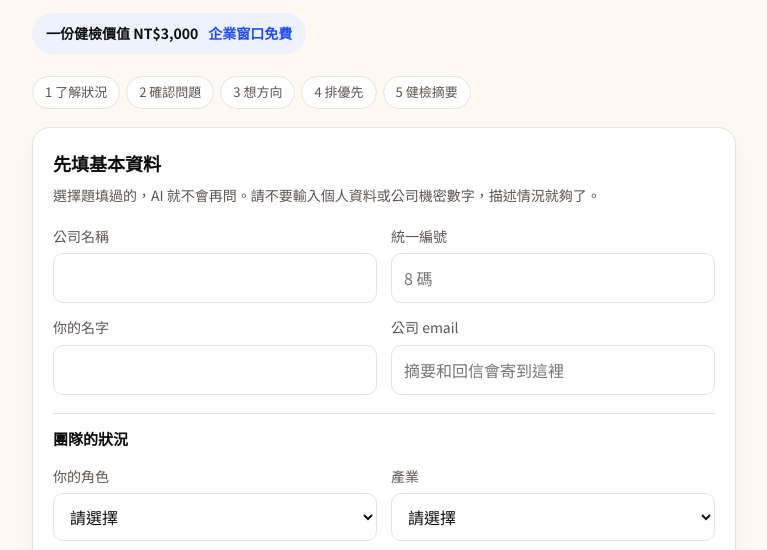
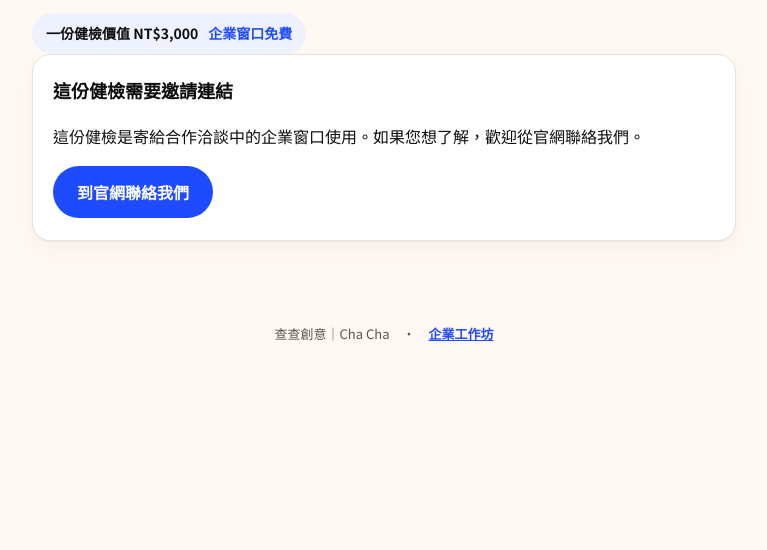
Before and after one commit to designthinking-powwow/chacha, a plain HTML site: page checkup/index.html in a window 1280 px wide. Shown: the part 225-775 px from the top of the page, without its empty margins (256-1023 px from the left). Drawn offline with Linux system fonts and the light colour scheme.

Commit message:
Add files via upload

```diff
--- a/checkup/index.html
+++ b/checkup/index.html
@@ -3,6 +3,7 @@
 <head>
 <meta charset="utf-8">
 <meta name="viewport" content="width=device-width, initial-scale=1, viewport-fit=cover">
+<meta name="robots" content="noindex,nofollow">
 <title>團隊題目健檢｜Design Thinking POW WOW</title>
 <meta name="description" content="回答幾個問題，約 10 分鐘，把團隊卡住的題目說清楚，拿到一頁健檢摘要。Cha Cha 親自看過後回信。企業窗口免費。">
 <meta property="og:title" content="團隊題目健檢｜企業窗口免費">
@@ -137,6 +138,12 @@ textarea{flex:1;min-width:0;font:inherit;resize:none;min-height:48px;max-height:
     </form>
   </section>
 
+  <section class="card" id="invite" hidden>
+    <h2>這份健檢需要邀請連結</h2>
+    <p>這份健檢是寄給合作洽談中的企業窗口使用。如果您想了解，歡迎從官網聯絡我們。</p>
+    <div class="row"><a class="btn" style="text-decoration:none" href="https://www.designthinking.com.tw/contactus" target="_blank" rel="noopener">到官網聯絡我們</a></div>
+  </section>
+
   <div class="chat" id="chat" aria-live="polite"></div>
   <div class="row" id="enough" hidden><button class="btn ghost" id="toDefine" type="button">我說得差不多了，下一步</button></div>
 
@@ -183,10 +190,15 @@ const ERR = {
   too_many: "今天這個網路或這個 email 已經做過幾次了，明天再試，或直接寫信給我們。", month_full: "這個月的免費名額已經滿了，下個月 1 號會再開放。也可以直接到官網「聯絡我們」留言。",
   expired: "這次健檢已經超過兩天沒有動作，請重新開始。", done: "這份健檢已經完成了。", too_many_calls: "這份健檢的對話次數到上限了，請按「下一步」整理摘要。",
   refusal: "這段內容 AI 沒辦法處理，請換個說法再試一次。",
+  invite_used: "這個邀請連結的使用次數已經滿了。如果還想再做一份，請直接回信給 Cha Cha。", day_full: "今天的名額已經滿了，請明天再試，或直接回信給 Cha Cha。",
 };
 const errText = e => ERR[e] || "連線出了點問題，請再試一次。";
 let state = "", stage = 0, busy = false, asked = 0, max = 6, options = [], ranking = [];
 const isTest = new URLSearchParams(location.search).get("test") === "1";
+// 邀請碼：只有收到 Cha Cha 寄的邀請連結（?k=…）才能使用
+const inviteKey = (new URLSearchParams(location.search).get("k") || "").trim();
+function noInvite() { $("start").hidden = true; $("steps").hidden = true; $("invite").hidden = false; }
+if (!/^[A-Za-z0-9]{6,16}$/.test(inviteKey)) noInvite();
 
 async function call(path, data) {
   const r = await fetch(API + path, { method: "POST", headers: { "content-type": "application/json" }, body: JSON.stringify({ state, ...data }) });
@@ -220,12 +232,12 @@ $("form").addEventListener("submit", async e => {
   const basics = Object.keys(L).map(k => L[k] + "：" + f.get(k)).join("\n") + "\n希望協助的部分：" + (f.getAll("help").join("、") || "未勾選");
   $("go").disabled = true; $("go").textContent = "準備第一題…"; busy = true;
   try {
-    const j = await call("/start", { company: f.get("company"), taxId: String(f.get("taxId")).trim(), name: f.get("name"), email: f.get("email"), website: f.get("website"), consent: true, basics, test: isTest });
+    const j = await call("/start", { company: f.get("company"), taxId: String(f.get("taxId")).trim(), name: f.get("name"), email: f.get("email"), website: f.get("website"), consent: true, basics, test: isTest, k: inviteKey });
     max = j.max || 6;
     $("start").hidden = true; setStage(1); bubble("assistant", j.question);
     $("composer").hidden = false; progress(); $("box").focus({ preventScroll: true });
     track("checkup_start");
-  } catch (err) { $("formErr").textContent = errText(err.message); $("formErr").hidden = false; }
+  } catch (err) { if (err.message === "invite_invalid") { noInvite(); return; } $("formErr").textContent = errText(err.message); $("formErr").hidden = false; }
   finally { $("go").disabled = false; $("go").textContent = "開始健檢"; busy = false; }
 });
 
```
